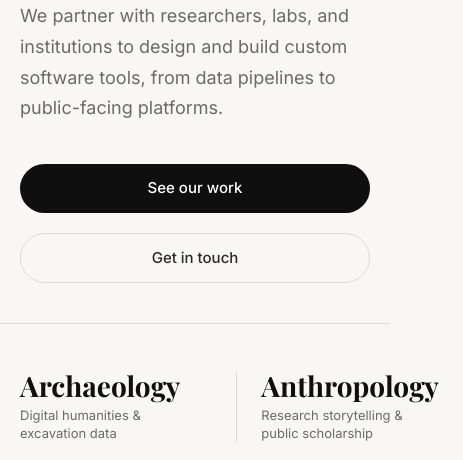
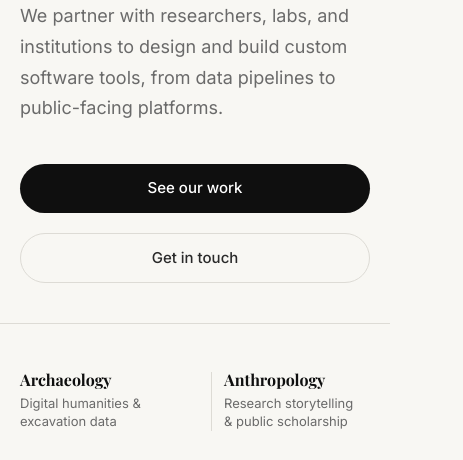
Before and after one commit to partheebanb/jabbar, an Astro site: page / in a window 390 px wide. Shown: the part 341-801 px from the top of the page, 463 px wide, since content can reach past the window. Built offline with nearby package versions, Linux system fonts and the light colour scheme; Astro itself is replaced by a stand-in of ours; a web font is replaced by a local one.

Commit message:
improve mobile view

```diff
--- a/src/styles/global.css
+++ b/src/styles/global.css
@@ -621,9 +621,9 @@ textarea.form-control { resize: vertical; min-height: 130px; }
   .hero__actions { flex-direction: column; align-items: stretch; }
   .hero__actions .btn { justify-content: center; }
   .stats__grid { grid-template-columns: 1fr 1fr; }
-  .stat { border-left: 1px solid var(--border); }
+  .stat { padding: 0 0.75rem; border-left: 1px solid var(--border); }
   .stat:nth-child(odd) { border-left: none; padding-left: 0; }
-  .stat__value { font-size: 1.75rem; }
+  .stat__value { font-size: clamp(1rem, 4vw, 1.375rem); }
   .process-list { grid-template-columns: 1fr; }
   .process-item { border-right: none; padding-left: 0 !important; }
   .values-grid { grid-template-columns: 1fr; }
```
